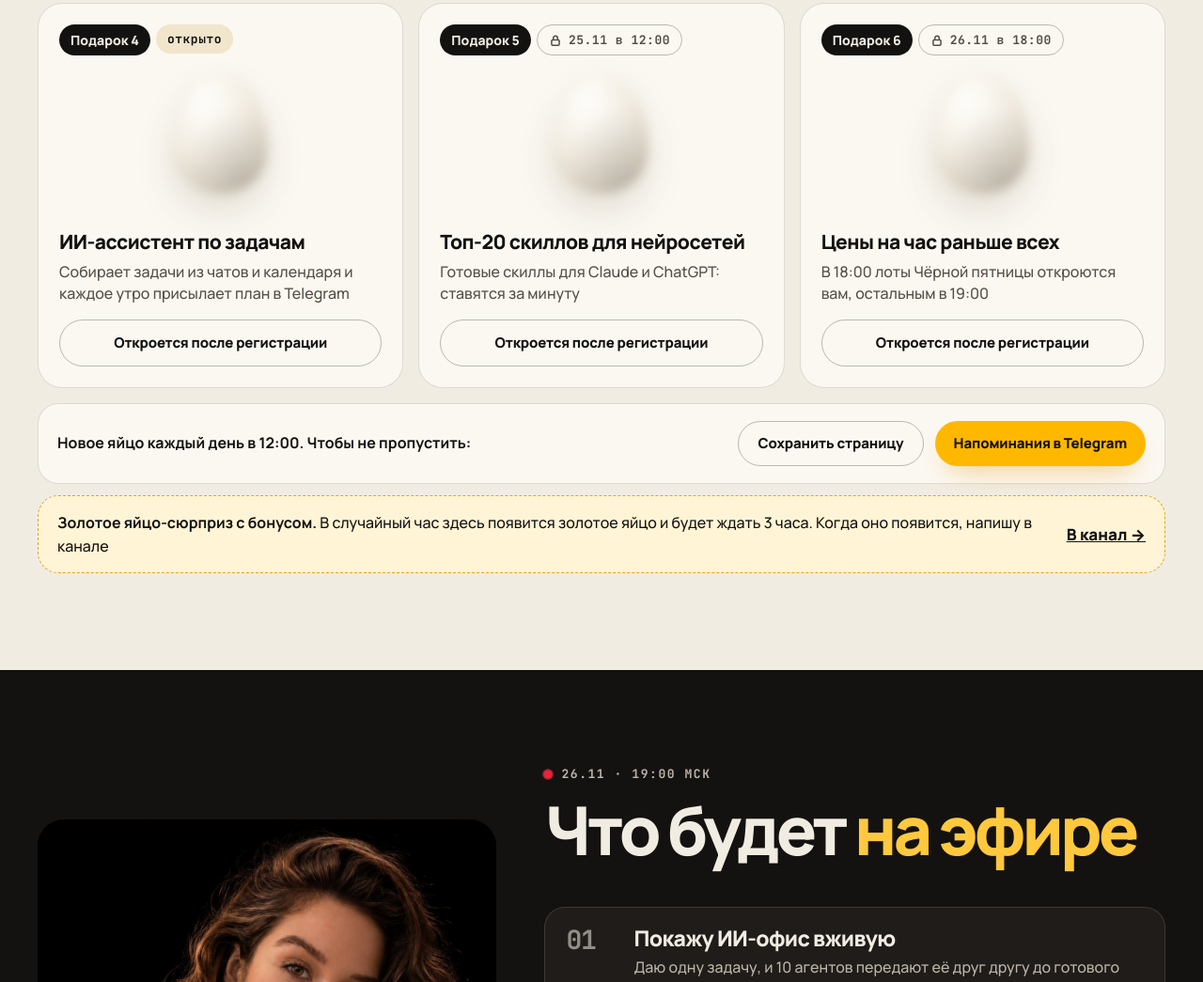
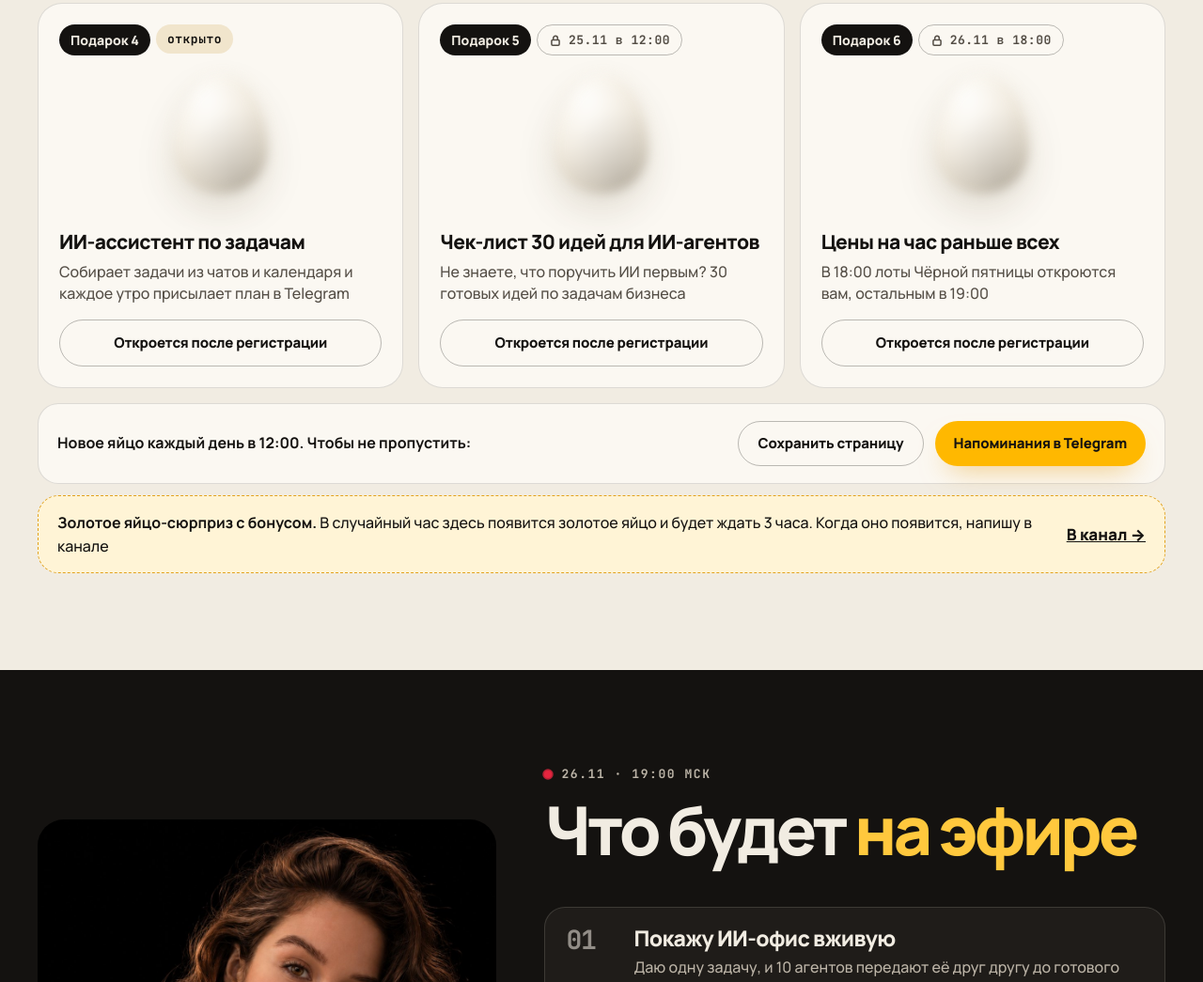
Before and after one commit to olgapuzanova0311-art/bf-site, a plain HTML site: page index.html in a window 1280 px wide. Shown: the part 2954-3999 px from the top of the page at 94% size. Drawn offline with Linux system fonts and the light colour scheme; no server answers.

Commit message:
Золотое яйцо 24.11: топ-20 скиллов; 25.11 в 12:00 чек-лист 30 идей
Co-Authored-By: Claude Opus 5.5 <noreply@anthropic.com>
Claude-Session: https://claude.ai/code/session_016FpEBFipCjo6eEjWW1PLia

```diff
--- a/index.html
+++ b/index.html
@@ -729,10 +729,10 @@ footer .cols a,footer .cols span{display:inline-flex;align-items:center;min-heig
     { id:"reels", t:"50 форматов рилс", d:"Форматы, которые сейчас залетают, с готовым хуком к каждому", go:["Смотреть форматы","trends.html"] },
     { id:"cert", t:"Сертификат на 3 000 ₽", d:"Именной, на любой новый продукт 2027 года", tool:"cert" },
     { id:"assist", at:"2026-11-24T09:00:00Z", t:"ИИ-ассистент по задачам", d:"Собирает задачи из чатов и календаря и каждое утро присылает план в Telegram", go:["Забрать ассистента",BASE] },
-    { id:"skills", at:"2026-11-25T09:00:00Z", t:"Топ-20 скиллов для нейросетей", d:"Готовые скиллы для Claude и ChatGPT: ставятся за минуту", go:["Забрать скиллы","skills.html"] },
+    { id:"ideas", at:"2026-11-25T09:00:00Z", t:"Чек-лист 30 идей для ИИ-агентов", d:"Не знаете, что поручить ИИ первым? 30 готовых идей по задачам бизнеса", go:["Открыть чек-лист","https://ai-agent-ideas-checklist-2026.rosypine512.chatgpt.site/"] },
     { id:"early", at:"2026-11-26T15:00:00Z", t:"Цены на час раньше всех", d:"В 18:00 лоты Чёрной пятницы откроются вам, остальным в 19:00", go:["Смотреть лоты","#lots"] }
   ];
-  var SURPRISE = [ { id:"s1", from:"2026-11-24T16:00:00Z", to:"2026-11-24T19:00:00Z", t:"Чек-лист 30 идей для ИИ-агентов", d:"Не знаете, что поручить ИИ первым? 30 готовых идей по задачам бизнеса", go:["Открыть чек-лист","https://ai-agent-ideas-checklist-2026.rosypine512.chatgpt.site/"] } ];
+  var SURPRISE = [ { id:"s1", from:"2026-11-24T16:00:00Z", to:"2026-11-24T19:00:00Z", t:"Топ-20 скиллов для нейросетей", d:"Готовые скиллы для Claude и ChatGPT, ставятся за минуту. Только 3 часа, в 22:00 яйцо исчезнет", go:["Забрать скиллы","skills.html"] } ];
   var TOUR = [
     { x:50, y:50, s:1, k:"Общий план", t:"10 ИИ-сотрудников, 6 отделов", d:"Так выглядит офис, который работает без меня" },
     { x:46, y:13, s:1.75, k:"Этаж 6 · кабинет директора", t:"Оркестратор получил задачу «запуск на неделю»", d:"Он раздаёт её отделам и собирает результат" },
```
